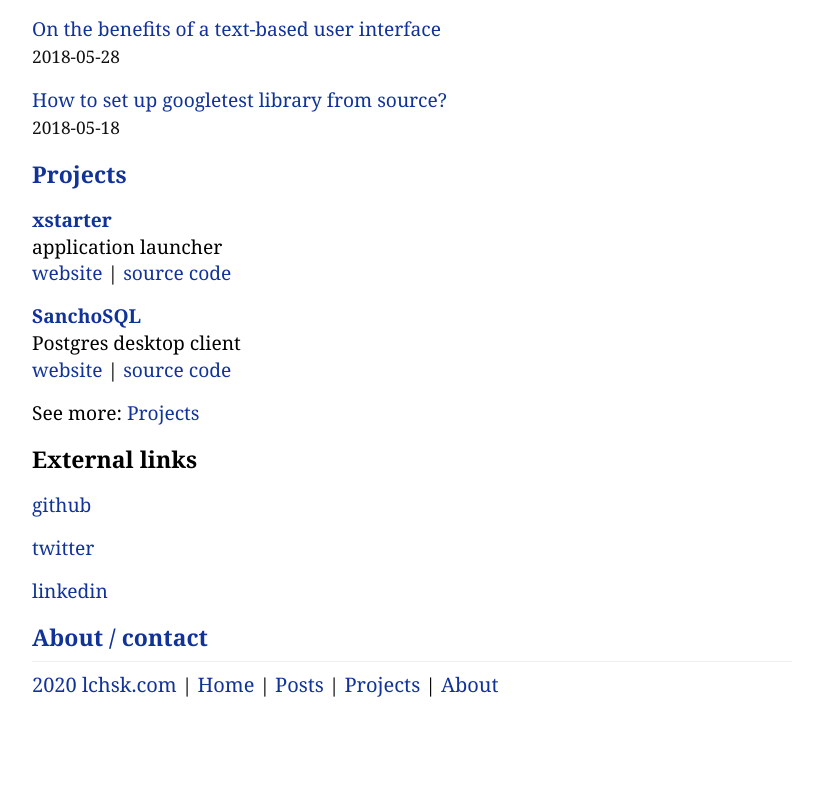
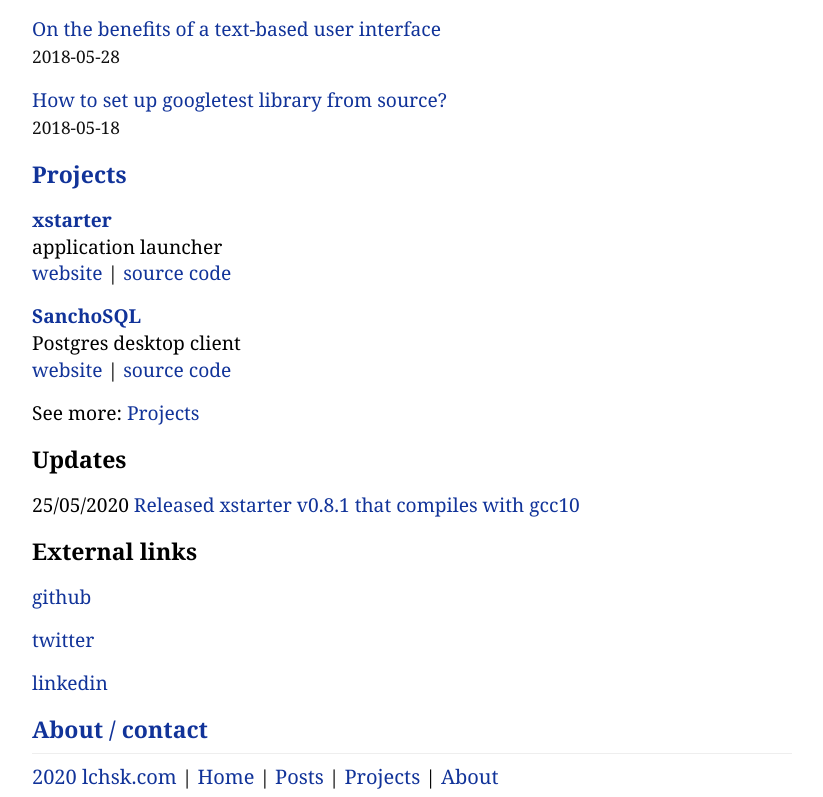
Before and after one commit to lchsk/blog, a plain HTML site: page build/index.html in a window 1280 px wide. Shown: the part 935-1732 px from the top of the page, without its empty margins (228-1051 px from the left). Before the commit the page ends 1640 px from the top, so only its background shows below. Drawn offline with Linux system fonts and the light colour scheme.

Commit message:
Add "Updates" section

```diff
--- a/build/index.html
+++ b/build/index.html
@@ -32,7 +32,7 @@
         Home page of Maciej Lechowski
       </p>
 
-      <h2><a href="posts.html">Posts</a> <a title="rss" href="posts.xml">rss</a></h2>
+      <h2><a href="posts.html">Posts</a> (<a title="rss" href="posts.xml">rss</a>)</h2>
       <ul id="post-list">
 
         <li><a href="building-a-video-game-in-c-for-a-weekend-game-jam.html" title="Summary of building a video game entry for Ludum Dare 46 game jam. Top-down survival shooter in C and SDL.">Building a video game in C for a weekend game jam</a></li>
@@ -91,6 +91,11 @@
         <li>See more: <a href="projects.html" title="Projects - personal projects">Projects</a></li>
       </ul>
 
+      <h2>Updates</h2>
+      <ul id="post-list">
+        <li>25/05/2020 <a href="https://github.com/lchsk/xstarter/releases">Released xstarter v0.8.1 that compiles with gcc10</a></li>
+      </ul>
+
 	  <h2>External links</h2>
       <ul id="post-list">
         <li><a href="https://github.com/lchsk" title="lchsk github profile">github</a></li>
--- a/build/posts.xml
+++ b/build/posts.xml
@@ -4,7 +4,7 @@
     <link>https://lchsk.com</link>
     <description>Home page of Maciej Lechowski; blog, open source projects; c++, python, go, emacs, linux</description>
     <managingEditor> (Maciej Lechowski)</managingEditor>
-    <pubDate>Mon, 27 Apr 2020 22:40:03 +0100</pubDate>
+    <pubDate>Mon, 25 May 2020 13:25:39 +0100</pubDate>
     <item>
       <title>Building a video game in C for a weekend game jam</title>
       <link>https://lchsk.com/building-a-video-game-in-c-for-a-weekend-game-jam.html</link>
```
Also changed, not shown: themes/default/index.html (+6 -1 lines).
